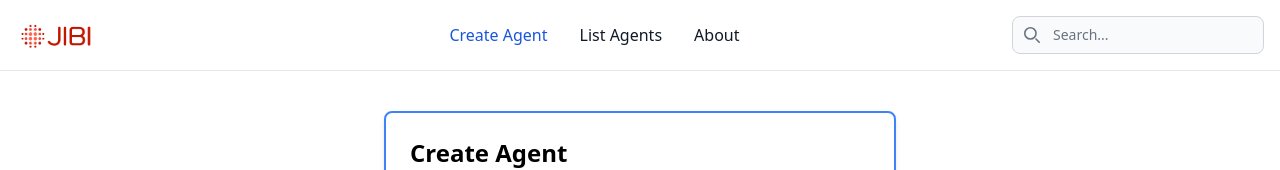
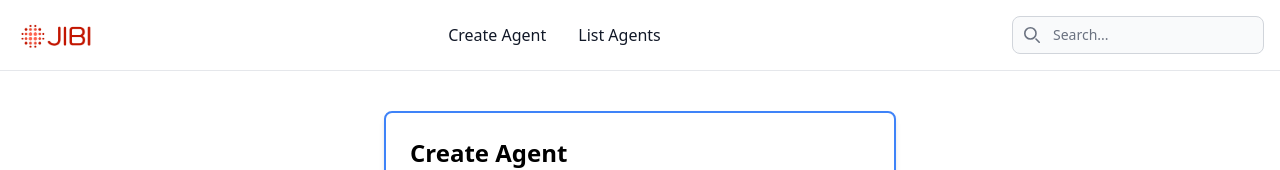
Before and after one commit to AyoubAmqicher/JibiFront, an Angular app in the folder BackOffice_Frontend/: page /create-agent in a window 1280 px wide. Shown: the top 170 px of the page. Built offline with nearby package versions, Linux system fonts and the light colour scheme.

Commit message:
init commit

```diff
--- a/BackOffice_Frontend/src/app/components/navbar/navbar.component.html
+++ b/BackOffice_Frontend/src/app/components/navbar/navbar.component.html
@@ -1,6 +1,6 @@
 <nav class="bg-white border-b border-gray-200 dark:border-gray-600 dark:bg-gray-900">
   <div class="max-w-screen-xl flex flex-wrap items-center justify-between mx-auto p-4">
-    <a routerLink="/create-agent" class="flex items-center space-x-3 rtl:space-x-reverse pr-20">
+    <a routerLink="/create-agent" class="flex items-center space-x-3 rtl:space-x-reverse">
       <img src="../../assets/img.png" class="h-8" alt="Our Logo" />
     </a>
     <div class="flex md:order-2">
@@ -37,13 +37,10 @@
       </div>
       <ul class="flex flex-col p-4 md:p-0 mt-4 font-medium border border-gray-100 rounded-lg bg-gray-50 md:space-x-8 rtl:space-x-reverse md:flex-row md:mt-0 md:border-0 md:bg-white dark:bg-gray-800 md:dark:bg-gray-900 dark:border-gray-700">
         <li>
-          <a routerLink="/create-agent" class="block py-2 px-3 text-white bg-blue-700 rounded md:bg-transparent md:text-blue-700 md:p-0 md:dark:text-blue-500" aria-current="page">Create Agent</a>
+          <a routerLink="/create-agent" routerLinkActive="text-blue-700" class="block py-2 px-3 text-gray-900 rounded hover:bg-gray-100 md:hover:bg-transparent md:hover:text-blue-700 md:p-0 md:dark:hover:text-blue-500 dark:text-white dark:hover:bg-gray-700 dark:hover:text-white md:dark:hover:bg-transparent dark:border-gray-700">Create Agent</a>
         </li>
         <li>
-          <a routerLink="/list-agents" class="block py-2 px-3 text-gray-900 rounded hover:bg-gray-100 md:hover:bg-transparent md:hover:text-blue-700 md:p-0 md:dark:hover:text-blue-500 dark:text-white dark:hover:bg-gray-700 dark:hover:text-white md:dark:hover:bg-transparent dark:border-gray-700">List Agents</a>
-        </li>
-        <li>
-          <a href="#" class="block py-2 px-3 text-gray-900 rounded hover:bg-gray-100 md:hover:bg-transparent md:hover:text-blue-700 md:p-0 dark:text-white md:dark:hover:text-blue-500 dark:hover:bg-gray-700 dark:hover:text-white md:dark:hover:bg-transparent dark:border-gray-700">About</a>
+          <a routerLink="/list-agents" routerLinkActive="text-blue-700" class="block py-2 px-3 text-gray-900 rounded hover:bg-gray-100 md:hover:bg-transparent md:hover:text-blue-700 md:p-0 md:dark:hover:text-blue-500 dark:text-white dark:hover:bg-gray-700 dark:hover:text-white md:dark:hover:bg-transparent dark:border-gray-700">List Agents</a>
         </li>
       </ul>
     </div>
```
